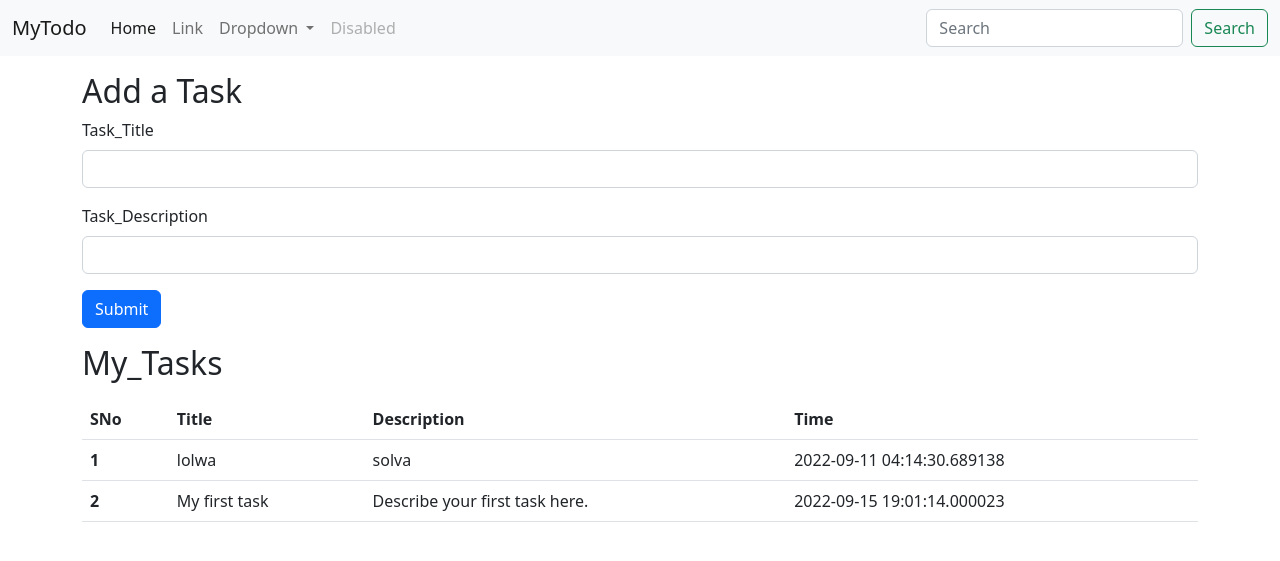
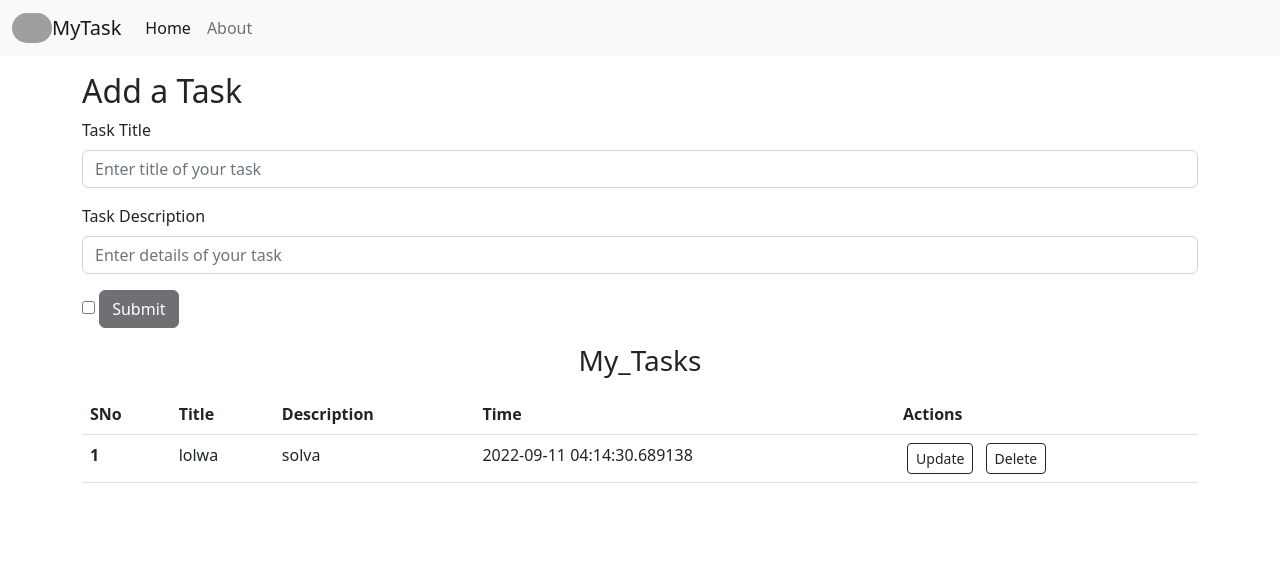
Before and after one commit to divyanshbhatt527/flask_project_My_Todo, a Flask app: page / in a window 1280 px wide. Shown: the top 561 px of the page. Run offline with Flask 2, Linux system fonts and the light colour scheme; data comes from the database, SQL or seed files in the repository; both versions use the stored data as it was after the commit; grey boxes are pictures that could not be loaded.

Commit message:
added update and delete functionality
Added update and delete functionality for the existing database.
(update_2 before deployment)

```diff
--- a/app.py
+++ b/app.py
@@ -1,4 +1,5 @@
-from flask import Flask, render_template
+from turtle import title
+from flask import Flask, render_template, request, redirect
 from flask_sqlalchemy import SQLAlchemy
 from datetime import datetime
 
@@ -18,13 +19,16 @@ class Todo(db.Model):
         return f"{self.sno} - {self.title}"
 
 
-@app.route("/")
+@app.route("/", methods=['GET', 'POST'])
 def hello_world():
+    if request.method == 'POST':
+        title = request.form['title']
+        desc = request.form['desc']
+        todo = Todo(title=title, desc=desc)
+        db.session.add(todo)
+        db.session.commit()
+    allTodo = Todo.query.all()
 
-    todo = Todo(title="My first task", desc="Describe your first task here.")
-    db.session.add(todo)
-    db.session.commit()
-    allTodo = Todo.query.all()
     return render_template('index.html', allTodo=allTodo)
 
 
@@ -35,5 +39,29 @@ def products():
     return "Database will show here"
 
 
+@app.route("/update/<int:sno>", methods=['GET', 'POST'])
+def update(sno):
+    if request.method == 'POST':
+        title=request.form['title']
+        desc=request.form['desc']
+        allTodo = Todo.query.filter_by(sno=sno).first()
+        allTodo.title=title
+        allTodo.desc=desc
+        db.session.add(allTodo)
+        db.session.commit()
+        return redirect("/")
+
+    todo=Todo.query.filter_by(sno=sno).first()
+    return render_template('update.html', todo=todo)
+
+
+@app.route('/delete/<int:sno>')
+def delete(sno):
+    allTodo = Todo.query.filter_by(sno=sno).first()
+    db.session.delete(allTodo)
+    db.session.commit()
+    return redirect("/")
+
+
 if __name__ == '__main__':
-    app.run(debug=True)
+    app.run(debug=True, port=9000)
--- a/templates/index.html
+++ b/templates/index.html
@@ -2,74 +2,76 @@
 <html lang="en">
 
 <head>
+
     <meta charset="utf-8">
     <meta name="viewport" content="width=device-width, initial-scale=1">
-    <title>MyTodo</title>
+    <title>MyTask</title>
     <link href="https://cdn.jsdelivr.net/npm/bootstrap@5.2.0/dist/css/bootstrap.min.css" rel="stylesheet"
         integrity="sha384-gH2yIJqKdNHPEq0n4Mqa/HGKIhSkIHeL5AyhkYV8i59U5AR6csBvApHHNl/vI1Bx" crossorigin="anonymous">
 </head>
 
 <body>
-    <nav class="navbar navbar-expand-lg bg-light">
+    <nav class="navbar navbar-expand-lg bg-light ">
         <div class="container-fluid">
-            <a class="navbar-brand" href="#">MyTodo</a>
+            <img src="https://w7.pngwing.com/pngs/599/165/png-transparent-project-management-task-computer-icons-others-text-logo-project-management-thumbnail.png"
+                style="width:40px;" class="rounded-pill">
+            <a class="navbar-brand" href="/">MyTask</a>
+
             <button class="navbar-toggler" type="button" data-bs-toggle="collapse"
                 data-bs-target="#navbarSupportedContent" aria-controls="navbarSupportedContent" aria-expanded="false"
                 aria-label="Toggle navigation">
                 <span class="navbar-toggler-icon"></span>
             </button>
-            <div class="collapse navbar-collapse" id="navbarSupportedContent">
-                <ul class="navbar-nav me-auto mb-2 mb-lg-0">
-                    <li class="nav-item">
-                        <a class="nav-link active" aria-current="page" href="http://127.0.0.1:5000/">Home</a>
+            <div class="collapse navbar-collapse mr-auto" id="navbarSupportedContent">
+                <ul class="navbar-nav ml-auto mb-2 mb-lg-0">
+                    <li class="nav-item ">
+                        <a class="nav-link active" aria-current="page" href="http://127.0.0.1:9000/">Home</a>
                     </li>
-                    <li class="nav-item">
-                        <a class="nav-link" href="http://127.0.0.1:5000/">Link</a>
+                    <li class="nav-item mr-auto">
+                        <a class="nav-link" href="http://127.0.0.1:9000/">About</a>
                     </li>
-                    <li class="nav-item dropdown">
-                        <a class="nav-link dropdown-toggle" href="#" role="button" data-bs-toggle="dropdown"
-                            aria-expanded="false">
-                            Dropdown
-                        </a>
-                        <ul class="dropdown-menu">
-                            <li><a class="dropdown-item" href="#/">Action</a></li>
-                            <li><a class="dropdown-item" href="#">Another action</a></li>
-                            <li>
-                                <hr class="dropdown-divider">
-                            </li>
-                            <li><a class="dropdown-item" href="#">Something else here</a></li>
+
                 </ul>
-                    </li>
-                    <li class="nav-item">
-                        <a class="nav-link disabled">Disabled</a>
-                    </li>
-                </ul>
-                <form class="d-flex" role="search">
-                    <input class="form-control me-2" type="search" placeholder="Search" aria-label="Search">
-                    <button class="btn btn-outline-success" type="submit">Search</button>
-                </form>
+
             </div>
         </div>
     </nav>
     <div class="container my-3">
         <h2>Add a Task</h2>
-        <form>
+        <form action="/" method="POST">
             <div class="mb-3">
-              <label for="text" class="form-label">Task_Title</label>
-              <input type="text" class="form-control" id="text" aria-describedby="emailHelp">
+                <label for="text" class="form-label">Task Title</label>
+                <input type="text" class="form-control" name="title" id="text" aria-describedby="emailHelp"
+                    placeholder="Enter title of your task">
 
             </div>
             <div class="mb-3">
-              <label for="desc" class="form-label">Task_Description</label>
-              <input type="text" class="form-control" id="desc">
+                <label for="desc" class="form-label">Task Description</label>
+                <input type="text" class="form-control" name="desc" id="desc" placeholder="Enter details of your task">
             </div>
-
-            <button type="submit" class="btn btn-primary">Submit</button>
+            <div class="div">
+                <input type="checkbox" onchange="document.getElementById('submit').disabled = !this.checked;" />
+                <button type="submit" class="btn btn-dark" name="submit" id="submit" disabled = !this.checked;>Submit</button>
+            </div>
         </form>
     </div>
 
-    <div class="container my-3" >
-        <h2>My_Tasks</h2>
+    <div class="container mb-3">
+        <style>
+            h3 {
+                text-align: center;
+            }
+        </style>
+        <h3>My_Tasks</h3>
+
+
+        {% if allTodo|length==0 %}
+        <div class="alert alert-danger" role="alert">
+            <ul class="nav justify-content-center">
+                No Tasks found. Add your first todo now!
+            </ul>
+        </div>
+        {% else %}
         <table class="table my-3">
             <thead>
                 <tr>
@@ -77,6 +79,7 @@
                     <th scope="col">Title</th>
                     <th scope="col">Description</th>
                     <th scope="col">Time</th>
+                    <th scope="col">Actions</th>
                 </tr>
             </thead>
             <tbody>
@@ -86,12 +89,18 @@
                     <td>{{todo.title}}</td>
                     <td>{{todo.desc}}</td>
                     <td>{{todo.date_created}}</td>
+                    <td>
+                        <a href="/update/{{todo.sno}}" type="button"
+                            class="btn btn-outline-dark btn-sm mx-1">Update</a></button>
+                        <a href="/delete/{{todo.sno}}" type="button"
+                            class="btn btn-outline-dark btn-sm mx-1">Delete</a></button>
+                    </td>
                 </tr>
                 {% endfor %}
-
-
             </tbody>
         </table>
+        {% endif %}
+
     </div>
 
 
```
Also changed, not shown: templates/update.html (added, +60 -0 lines), todo.db. Lines whose indentation alone changed are shown as unchanged.
